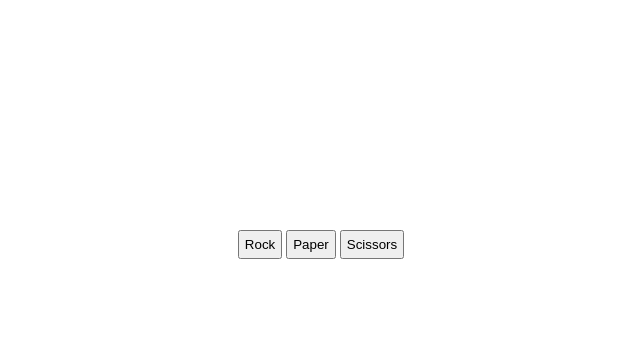
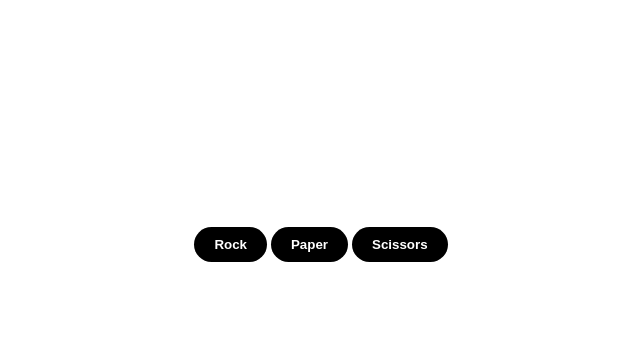
Before and after one commit to thatejguy/rock-paper-scissors, a plain HTML site: page index.html in a window 1280 px wide. Shown: the part 146-491 px from the top of the page, without its empty margins (319-959 px from the left). Drawn offline with Linux system fonts and the light colour scheme.

Commit message:
added styles to buttons, added alert for player

```diff
--- a/script.js
+++ b/script.js
@@ -1,3 +1,6 @@
+//alert player
+alert('First to 5 points wins!');
+
 //randomly returns rock, paper, or scissors
 function getComputerChoice() {
     let values = ['Rock', 'Paper', 'Scissors'];
--- a/styles.css
+++ b/styles.css
@@ -25,3 +25,15 @@ body {
 .score-container {
   padding-left: 0px;;
 }
+
+button {
+  background-color: black;
+  color: white;
+  border: none;
+  padding: 10px;
+  border-radius: 50px;
+  padding-left: 20px;
+  padding-right: 20px;
+  cursor: pointer;
+  font-weight: bold;
+}
```
